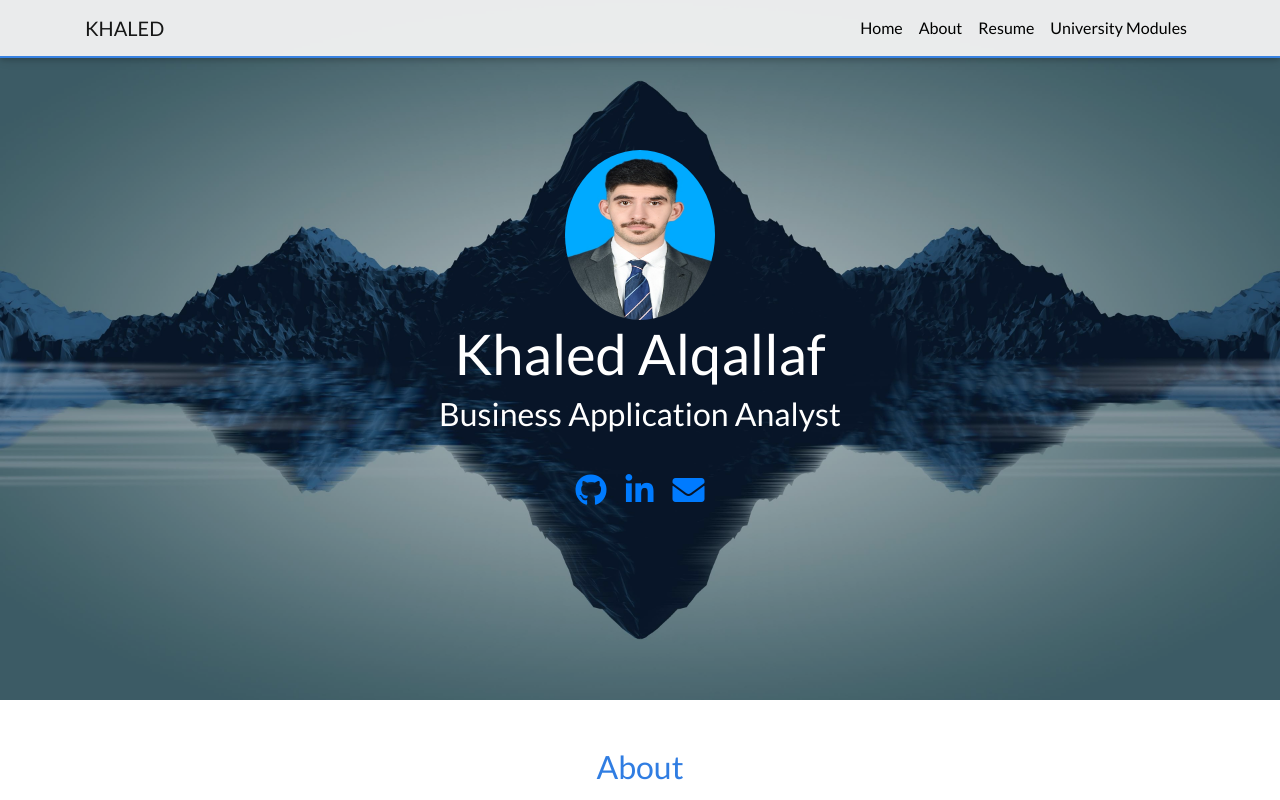
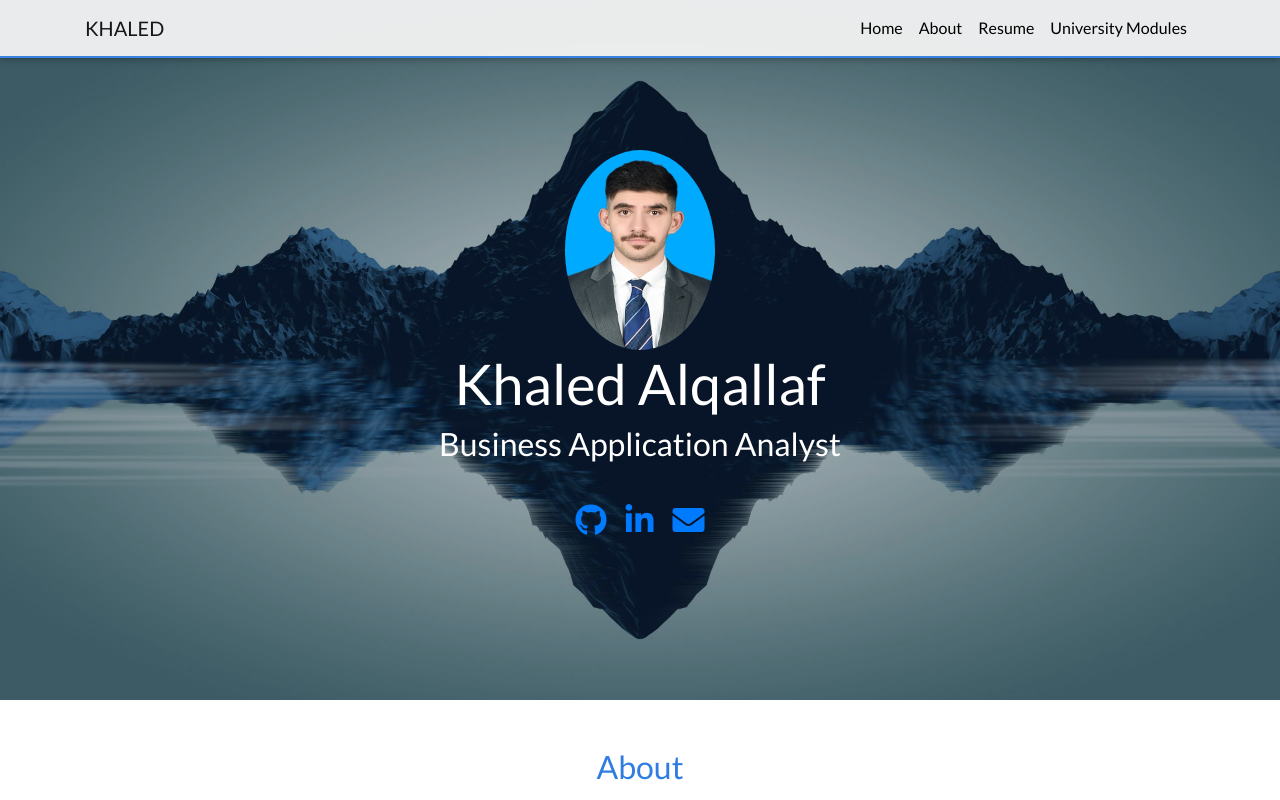
Before and after one commit to kalqallaf/online_portfolio, a plain HTML site: page index.html in a window 1280 px wide. Shown: the top 800 px of the page. Drawn offline with nearby package versions, Linux system fonts and the light colour scheme.

Commit message:
pp dimensions
height increased to 200px

```diff
--- a/css/style.css
+++ b/css/style.css
@@ -9,7 +9,7 @@ body {
 
 #home-section #profile-img {
     width: 150px;
-    height: 170px;
+    height: 200px;
     border-radius: 50%;
 }
 
```
